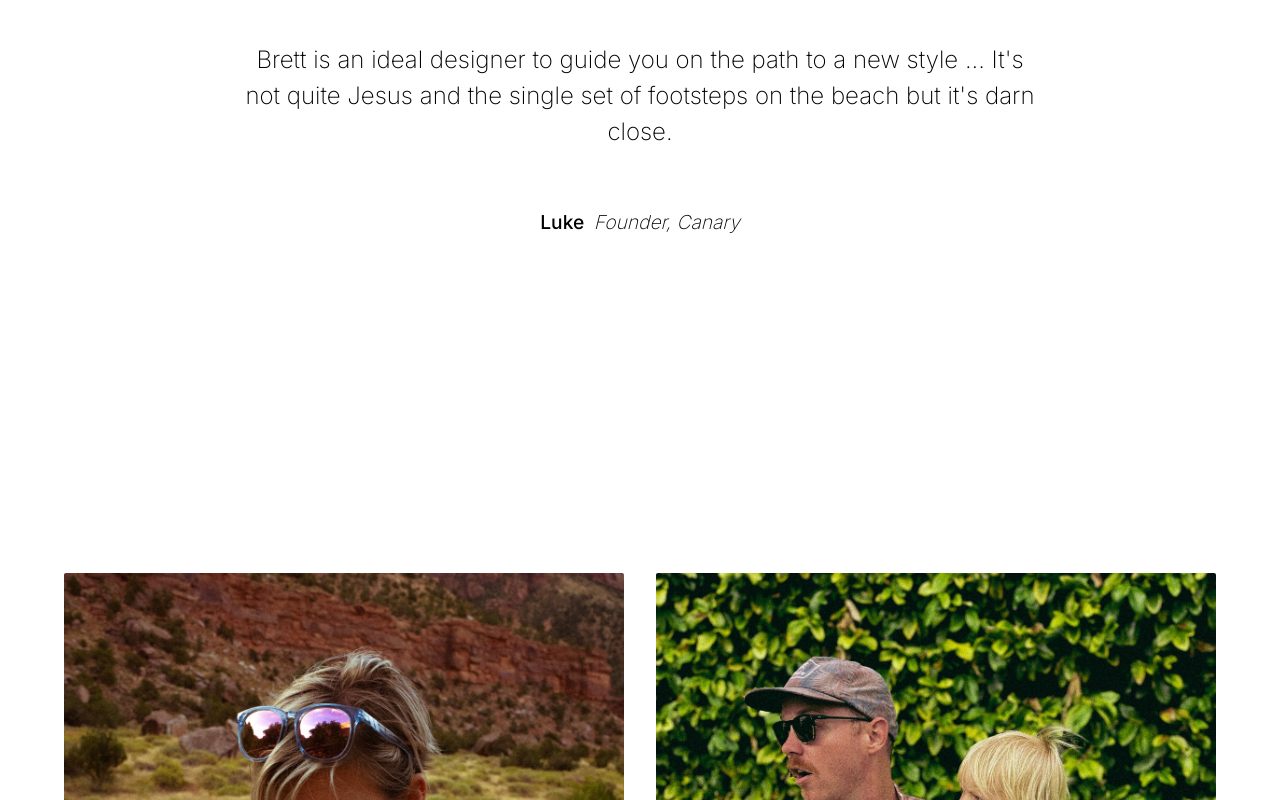
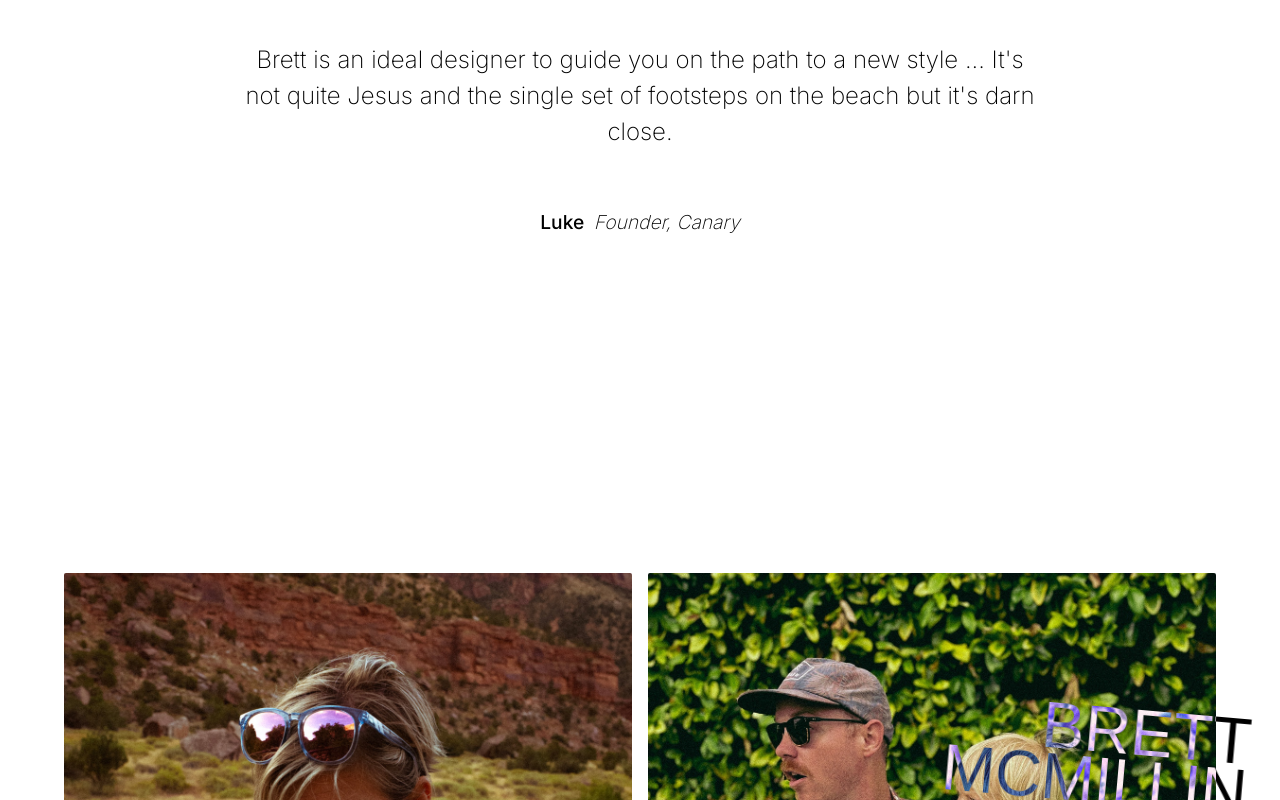
Before and after one commit to brettmcm/radsmth24, a Next.js app: page /about in a window 1280 px wide. Shown: the part 2000-2800 px from the top of the page. Built offline with nearby package versions, Linux system fonts and the light colour scheme; a web font is replaced by a local one.

Commit message:
bio tweak

```diff
--- a/app/about/aboutcomponents.tsx
+++ b/app/about/aboutcomponents.tsx
@@ -61,13 +61,13 @@ export function Bios() {
         <section className={about.bios}>
             <div className={`${about.bio} ${about.right}`}>
                 <Portrait image="/molly.jpg" imgclass="molly"></Portrait>
-                <h3>Molly McMillin</h3>
+                <h3 className={about.molly}>Molly<br />McMillin</h3>
                 <h4>Strategy</h4>
                 <p>Pellentesque porttitor neque vitae interdum malesuada. Vivamus imperdiet sed lacus id aliquam. Vivamus in libero in tellus eleifend tincidunt at ac purus.</p>
             </div>
             <div className={`${about.bio} ${about.left}`}>
                 <Portrait image="/brett.jpg" imgclass="brett"></Portrait>
-                <h3>Brett McMillin</h3>
+                <h3 className={about.brett}>Brett<br />McMillin</h3>
                 <h4>Creative</h4>
                 <p>Pellentesque porttitor neque vitae interdum malesuada. Vivamus imperdiet sed lacus id aliquam. Vivamus in libero in tellus eleifend tincidunt at ac purus. Phasellus vestibulum, odio a venenatis aliquet, risus orci porttitor diam, at dictum purus leo a nunc.</p>
             </div>
--- a/app/about/page.tsx
+++ b/app/about/page.tsx
@@ -18,7 +18,7 @@ export default function About() {
     return (
         <main className={styles.mainCol}>
             <Overview
-                head="About"
+                head=""
                 body="You yourself are neither property nor diction"
             />
             <Gallery images={abouthero} />
@@ -26,7 +26,7 @@ export default function About() {
                 body="Crafting unique and impactful brand identities that resonate with your audience."
             />
             <Testimonial
-                logo="/logos/canary.svg"
+                logo="/canary/icon.png"
                 image="/services/canary.jpg"
                 quote="Brett is an ideal designer to guide you on the path to a new style ... It's not quite Jesus and the single set of footsteps on the beach but it's darn close."
                 author="Luke"
--- a/app/components/nav.tsx
+++ b/app/components/nav.tsx
@@ -72,6 +72,7 @@ export default function Nav(props: any) {
           </Link>
 
           <div className={styles.menu}>
+            <Link href="/">Work</Link>
             <Link href="/about">About</Link>
             <Link href="/services">Services</Link>
             <Link href="mailto:brett@radsmth.com">Contact</Link>
--- a/app/components/styles/about.module.scss
+++ b/app/components/styles/about.module.scss
@@ -71,7 +71,7 @@
     justify-content: center;
     align-items: flex-start;
     padding: 10vw 0 0 0;
-    gap: 2em;
+    gap: 1em;
     width: 90%;
     max-width: 1200px;
 
@@ -89,12 +89,24 @@
             position: relative;
             font-size: clamp(0.8em, 4vw, 1.75em);
             font-weight: 500;
-            margin-bottom: 0;
             font-family: "walnut", sans-serif;
             font-weight: 400;
             font-style: normal;
             text-transform: uppercase;
-            font-size: 1.75em;
+            font-size: 4em;
+            width: 100%;
+            height: 0;
+            line-height: 0.8em;
+            margin: 0 0 0.5em 0;
+            mix-blend-mode: difference;
+            color: rgb(var(--difference-rgb));
+            &.molly {
+                transform: translate(-3vw, calc(-2em - 5vw)) rotate(-3deg);
+            }
+            &.brett {
+                text-align: right;
+                transform: translate(3vw, calc(-2em - 25vw)) rotate(5deg);
+            }
         }
 
         h4 {
@@ -111,7 +123,7 @@
         .portrait {
             display: flex;
             flex-direction: row;
-            margin-bottom: 2em;
+            // margin-bottom: 2em;
             width: 100%;
 
             img {
@@ -119,7 +131,6 @@
                 object-fit: cover;
                 border-radius: 2px;
                 width: 100%;
-                // mix-blend-mode: lighten;
 
                 &.brett {
                     object-position: 40% 10%;
--- a/app/components/styles/nav.module.scss
+++ b/app/components/styles/nav.module.scss
@@ -79,7 +79,7 @@
         align-items: center;
         // height: 12vw;
         max-height: 4em;
-        gap: 2em;
+        gap: calc(1em + 2vw);
         // font-size: 1.2em;
         font-weight: 300;
         color: rgba(var(--difference-rgb));
--- a/app/services/page.tsx
+++ b/app/services/page.tsx
@@ -22,7 +22,7 @@ export default function About(props: any) {
     return (
         <main className={styles.mainCol}>
             <Overview
-                head="Services"
+                head=""
                 body="Elastic and durable, we scale to fit your needs"
             />
             <Gallery images={servicehero} />
```
